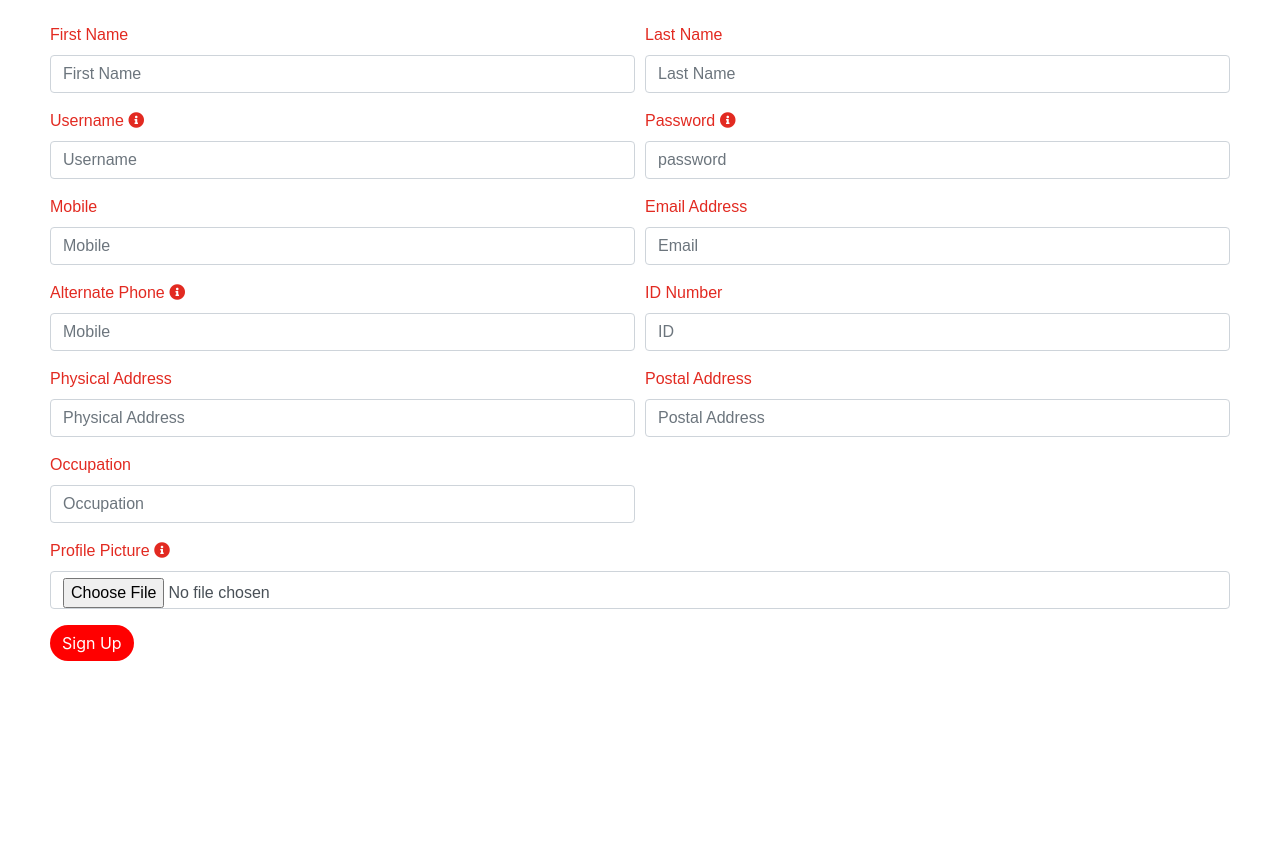
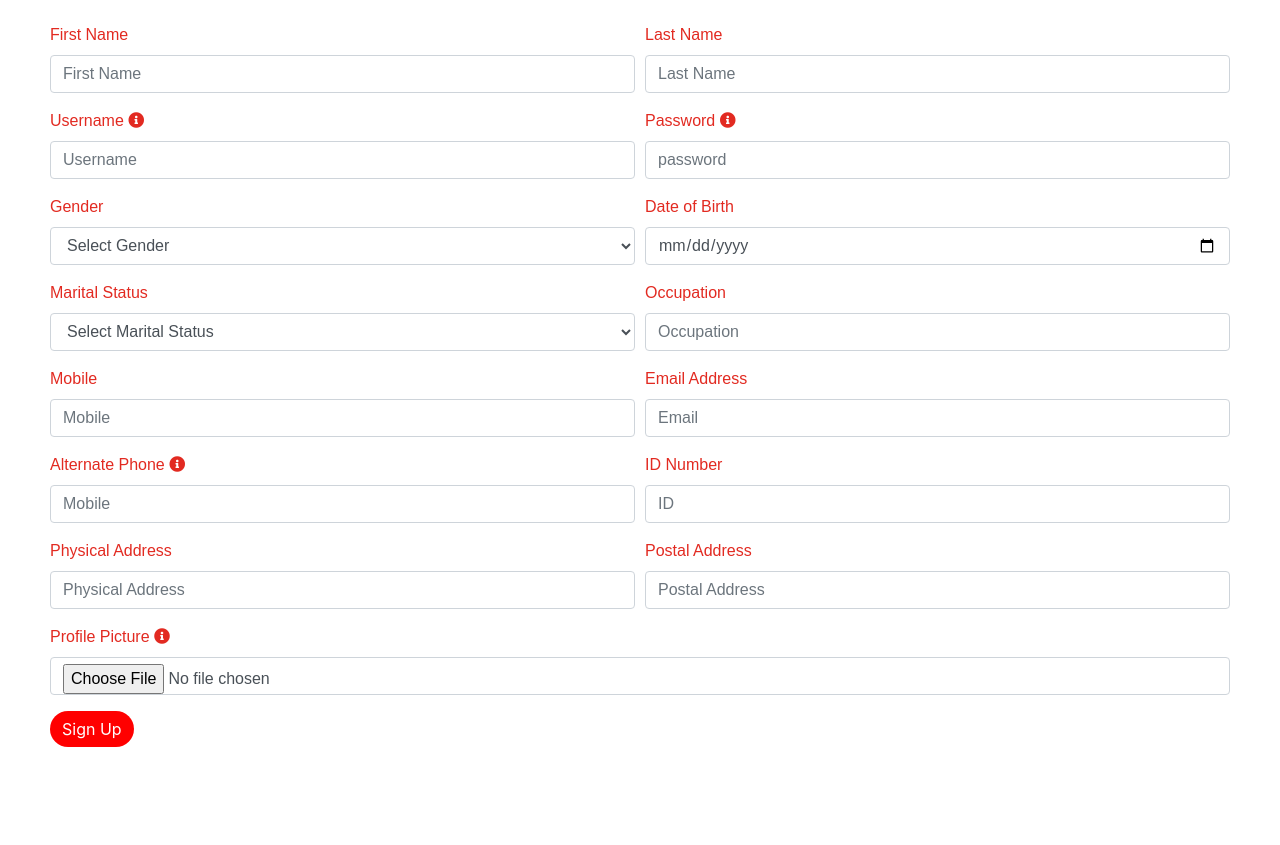
Before and after one commit to Minet-Botswana/Village-Project, a Django app: page /customer/customersignup in a window 1280 px wide. Shown: the part 208-1053 px from the top of the page. Before the commit the page ends 869 px from the top, so only its background shows below. Run offline with Django 3.2, Linux system fonts and the light colour scheme; some libraries are stand-ins or nearby versions.

Commit message:
ADD: DOB, GENDER & MARITAL fields @ usersign up

```diff
--- a/customer/admin.py
+++ b/customer/admin.py
@@ -5,7 +5,10 @@ from django.conf import settings
 from .models import Customer
 
 class CustomerAdmin(admin.ModelAdmin):
-    list_display = ('get_name', 'address', 'mobile', 'id_number', 'postal_address', 'physical_address', 'occupation', 'alternate_phone',  'display_profile_pic')
+    list_display = ('get_name', 'address', 'mobile', 'id_number', 'postal_address', 'physical_address', 'occupation', 'alternate_phone', 'gender', 'date_of_birth', 'marital_status', 'display_profile_pic')
+
+    def get_name(self, obj):
+        return f"{obj.user.first_name} {obj.user.last_name}"
 
     def display_profile_pic(self, obj):
         if obj.profile_pic:
@@ -14,6 +17,7 @@ class CustomerAdmin(admin.ModelAdmin):
         else:
             return 'No Image'
 
+    get_name.short_description = 'Name'
     display_profile_pic.allow_tags = True
     display_profile_pic.short_description = 'Profile Picture'
 
--- a/customer/forms.py
+++ b/customer/forms.py
@@ -1,17 +1,35 @@
 from django import forms
 from django.contrib.auth.models import User
-from . import models
-
+from .models import Customer
 
 class CustomerUserForm(forms.ModelForm):
     class Meta:
-        model=User
-        fields=['first_name','last_name','username','password']
+        model = User
+        fields = ['first_name', 'last_name', 'username', 'password']
         widgets = {
-        'password': forms.PasswordInput()
+            'password': forms.PasswordInput()
         }
 
 class CustomerForm(forms.ModelForm):
+    GENDER_CHOICES = [
+        ('', 'Select Gender'),
+        ('M', 'Male'),
+        ('F', 'Female'),
+        ('O', 'Other'),
+    ]
+
+    MARITAL_STATUS_CHOICES = [
+        ('', 'Select Marital Status'),
+        ('S', 'Single'),
+        ('M', 'Married'),
+        ('D', 'Divorced'),
+        ('W', 'Widowed'),
+    ]
+
+    gender = forms.ChoiceField(choices=GENDER_CHOICES, required=True, initial='', widget=forms.Select(attrs={'class': 'form-control'}))
+    date_of_birth = forms.DateField(widget=forms.DateInput(attrs={'type': 'date', 'class': 'form-control'}), required=True)
+    marital_status = forms.ChoiceField(choices=MARITAL_STATUS_CHOICES, required=True, initial='', widget=forms.Select(attrs={'class': 'form-control'}))
+
     class Meta:
-        model=models.Customer
-        fields=['address','mobile','profile_pic','id_number', 'postal_address', 'physical_address', 'occupation', 'alternate_phone']
+        model = Customer
+        fields = ['address', 'mobile', 'profile_pic', 'id_number', 'postal_address', 'physical_address', 'occupation', 'alternate_phone', 'gender', 'date_of_birth', 'marital_status']
--- a/customer/models.py
+++ b/customer/models.py
@@ -2,6 +2,19 @@ from django.db import models
 from django.contrib.auth.models import User
 
 class Customer(models.Model):
+    GENDER_CHOICES = [
+        ('M', 'Male'),
+        ('F', 'Female'),
+        ('O', 'Other'),
+    ]
+
+    MARITAL_STATUS_CHOICES = [
+        ('S', 'Single'),
+        ('M', 'Married'),
+        ('D', 'Divorced'),
+        ('W', 'Widowed'),
+    ]
+
     user=models.OneToOneField(User,on_delete=models.CASCADE)
     profile_pic= models.ImageField(upload_to='profile_pic/Customer/',null=True,blank=True)
     address = models.CharField(max_length=40)
@@ -14,6 +27,11 @@ class Customer(models.Model):
     occupation = models.CharField(max_length=50, null=True, blank=True)
     alternate_phone = models.CharField(max_length=20, null=True, blank=True)
 
+    # New fields for Gender, date of birth, and marital status
+    gender = models.CharField(max_length=1, choices=GENDER_CHOICES, null=True, blank=True)
+    date_of_birth = models.DateField(null=True, blank=True)
+    marital_status = models.CharField(max_length=1, choices=MARITAL_STATUS_CHOICES, null=True, blank=True)
+
     @property
     def get_name(self):
         return self.user.first_name+" "+self.user.last_name
--- a/templates/customer/customersignup.html
+++ b/templates/customer/customersignup.html
@@ -73,14 +73,37 @@
 
       <div class="form-row">
         <div class="form-group col-md-6">
-          <label for="mobile">Mobile</label>
-          {% render_field customerForm.mobile|attr:'required:true'  class="form-control" placeholder="Mobile" %}
+            <label for="gender">Gender</label>
+            {{ customerForm.gender|attr:'required:true' }}
         </div>
         <div class="form-group col-md-6">
+            <label for="date_of_birth">Date of Birth</label>
+            {{ customerForm.date_of_birth|attr:'required:true' }}
+        </div>
+    </div>
+
+    <div class="form-row">
+        <div class="form-group col-md-6">
+            <label for="marital_status">Marital Status</label>
+            {{ customerForm.marital_status|attr:'required:true' }}
+        </div>
+        <div class="form-group col-md-6">
+          <label for="address">Occupation</label>
+          {% render_field customerForm.occupation|attr:'required:true'  class="form-control" placeholder="Occupation" %}
+        </div>
+    </div>
+
+    <div class="form-row">
+      <div class="form-group col-md-6">
+          <label for="mobile">Mobile</label>
+          {% render_field customerForm.mobile|attr:'required:true' class="form-control" placeholder="Mobile" id="id_mobile" %}
+          <div id="mobile-error-message" style="color: red;"></div>
+      </div>
+      <div class="form-group col-md-6">
           <label for="address">Email Address</label>
-          {% render_field customerForm.address|attr:'required:true'  class="form-control" placeholder="Email" %}
-        </div>
+          {% render_field customerForm.address|attr:'required:true' class="form-control" placeholder="Email" %}
       </div>
+  </div>
 
       <div class="form-row">
         <div class="form-group col-md-6">
@@ -88,6 +111,7 @@
             <i class="fas fa-info-circle" data-toggle="tooltip" title="Enter N/A if not available"></i>
           </label>
           {% render_field customerForm.alternate_phone|attr:'required:false'  class="form-control" placeholder="Mobile" %}
+          <div id="mobile-error-message" style="color: red;"></div>
         </div>
         <div class="form-group col-md-6">
           <label for="address">ID Number</label>
@@ -110,11 +134,11 @@
         <!--div class="form-group col-md-6">
           <label for="mobile">Physical Address</label>
           {% render_field customerForm.mobile|attr:'required:true'  class="form-control" placeholder="Mobile" %}
-        </div-->
+        </div>
         <div class="form-group col-md-6">
           <label for="address">Occupation</label>
           {% render_field customerForm.occupation|attr:'required:true'  class="form-control" placeholder="Occupation" %}
-        </div>
+        </div-->
       </div>
       <div class="form-row">
         <div class="form-group col-md-12">
@@ -156,6 +180,24 @@
       });
 
     </script>
+    <script>
+      document.addEventListener("DOMContentLoaded", function () {
+          var mobileInput = document.getElementById("id_mobile");
+
+          mobileInput.addEventListener("input", function () {
+              var mobileValue = mobileInput.value.trim();
+              var errorMessage = document.getElementById("mobile-error-message");
+
+              // Validate if the mobile number is exactly 8 digits and does not include the country code +267
+              if (/^\d{8}$/.test(mobileValue) && !mobileValue.startsWith("+267")) {
+                  errorMessage.textContent = "";  // Clear any previous error message
+              } else {
+                  errorMessage.textContent = "Please enter a valid 8-digit mobile number without the country code +267.";
+              }
+          });
+      });
+  </script>
+
     {% include "insurance/footer.html" %}
   </body>
 </html>
```
Also changed, not shown: customer/migrations/0006_auto_20231127_1452.py (added), static/profile_pic/Customer/AGRI-SECTOR-GROWTH-INDIA-624x468.jpg (added), static/profile_pic/Customer/AGRI-SECTOR-GROWTH-INDIA-624x468_TWKO8ZT.jpg (added), static/profile_pic/Customer/IMG-20230426-WA0022.jpg (added), static/profile_pic/Customer/stijn-te-strake-UdhpcfImQ9Y-unsplash.jpg (added).
